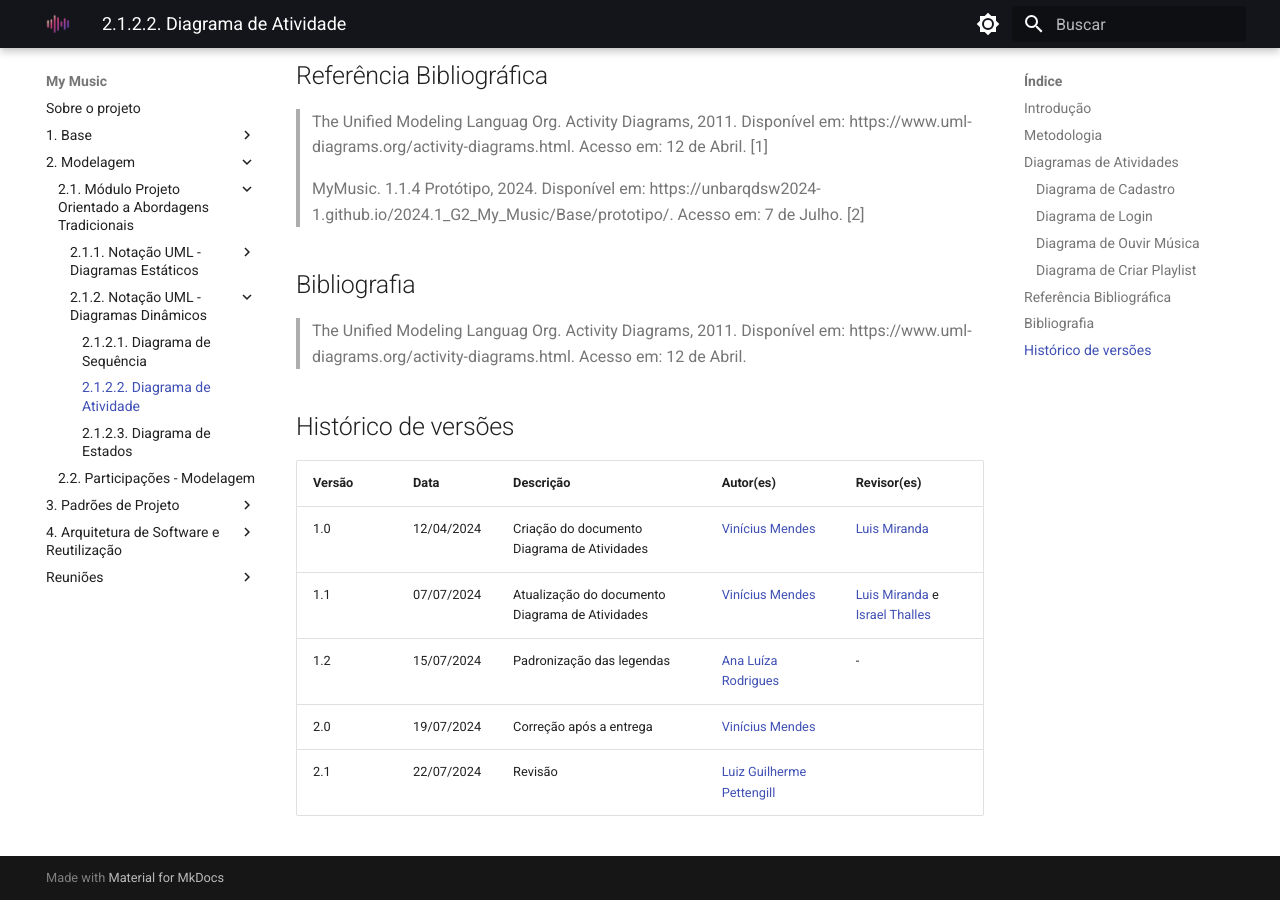
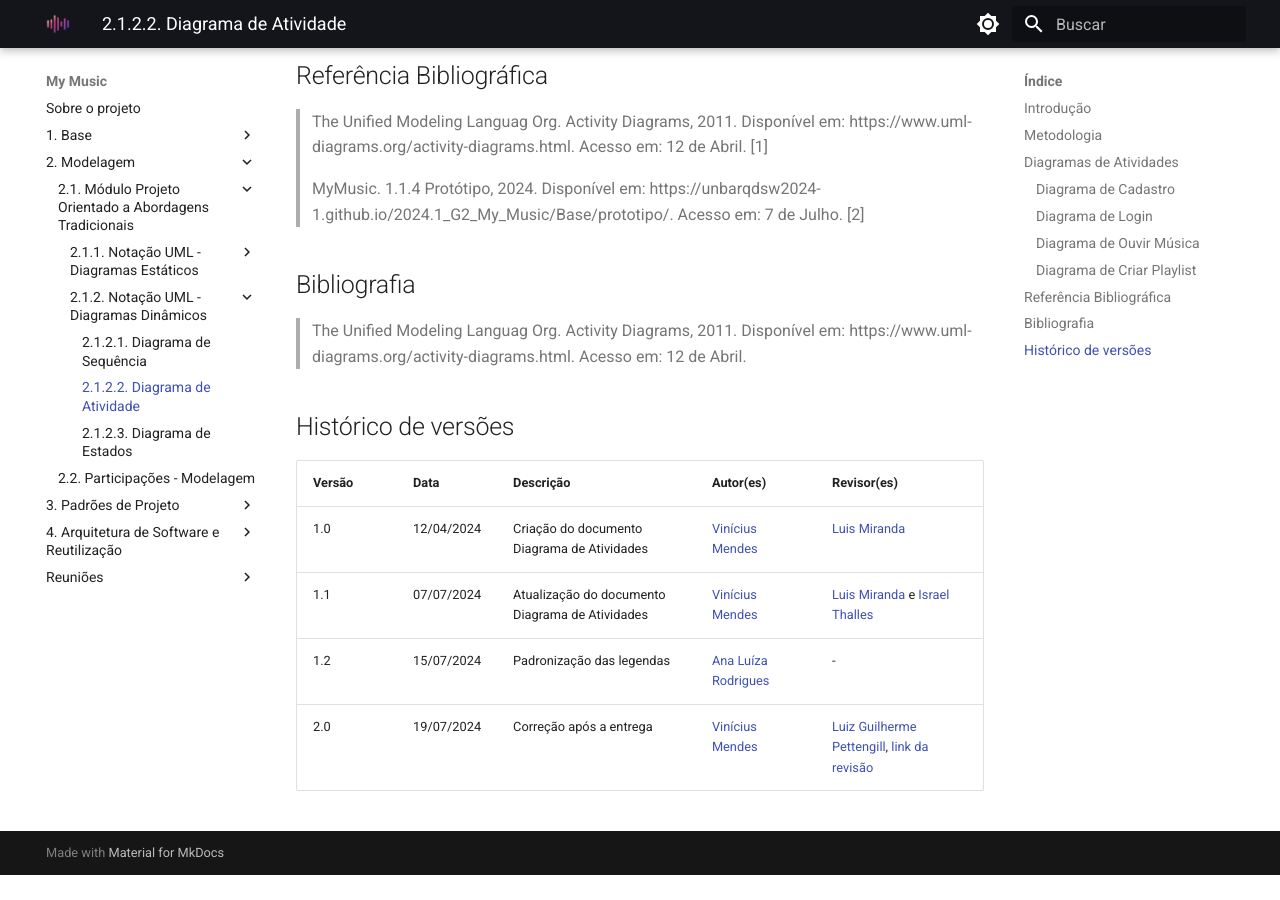
Before and after one commit to UnBArqDsw2024-1/2024.1_G2_My_Music, an MkDocs documentation site: the page built from docs/Modelagem/diagramaAtividades.md, in a window 1280 px wide and 900 px high, scrolled down 3326 px. Built offline with MkDocs 1.6.1 and Material for MkDocs 9.7.7, drawn with Linux system fonts in a browser that asks for light colours; after the commit the page ends 4201 px from its top, so only the background shows below that.

Commit message:
Update diagramaAtividades.md

```diff
--- a/docs/Modelagem/diagramaAtividades.md
+++ b/docs/Modelagem/diagramaAtividades.md
@@ -64,5 +64,4 @@ A figura 4 a seguir representa a modelagem da atividade de criar playlist.
 | 1.0    | 12/04/2024 | Criação do documento Diagrama de Atividades | [Vinícius Mendes](https://github.com/yabamiah) | [Luis Miranda](https://github.com/LuisMiranda10)            |
 | 1.1    | 07/07/2024 | Atualização do documento Diagrama de Atividades | [Vinícius Mendes](https://github.com/yabamiah) | [Luis Miranda](https://github.com/LuisMiranda10)  e  [Israel Thalles](https://github.com/IsraelThalles)          |
 | 1.2    | 15/07/2024 | Padronização das legendas | [Ana Luíza Rodrigues](https://github.com/analuizargds) | -            |
-| 2.0 | 19/07/2024 | Correção após a entrega | [Vinícius Mendes](https://github.com/yabamiah) |
-| 2.1 | 22/07/2024 | Revisão | [Luiz Guilherme Pettengill](https://github.com/luizpettengill) | ||
+| 2.0 | 19/07/2024 | Correção após a entrega | [Vinícius Mendes](https://github.com/yabamiah) | [Luiz Guilherme Pettengill](https://github.com/luizpettengill), [link da revisão](https://github.com/UnBArqDsw2024-1/2024.1_G2_My_Music/pull/50#discussion_r1685326923) |
```
